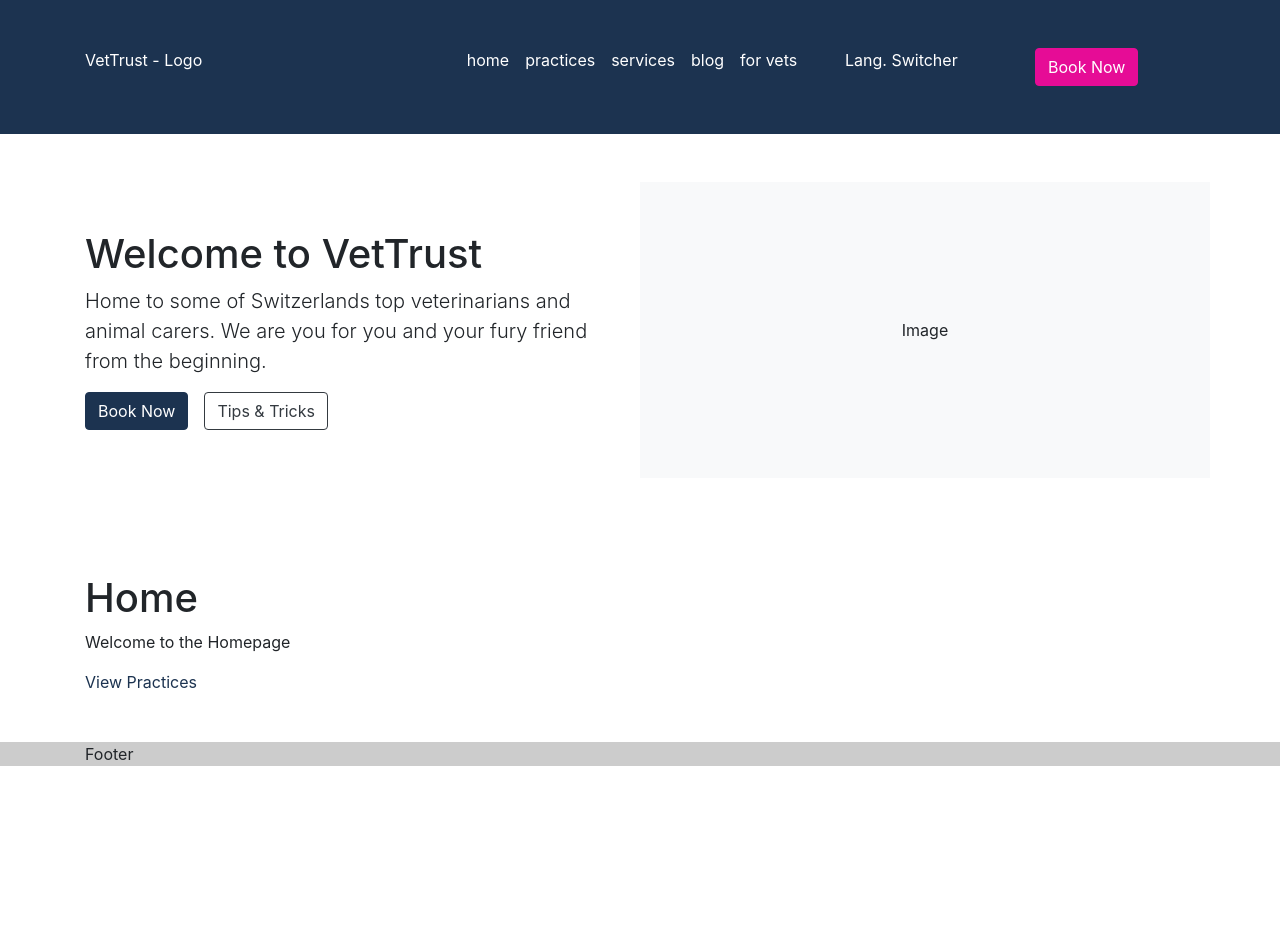
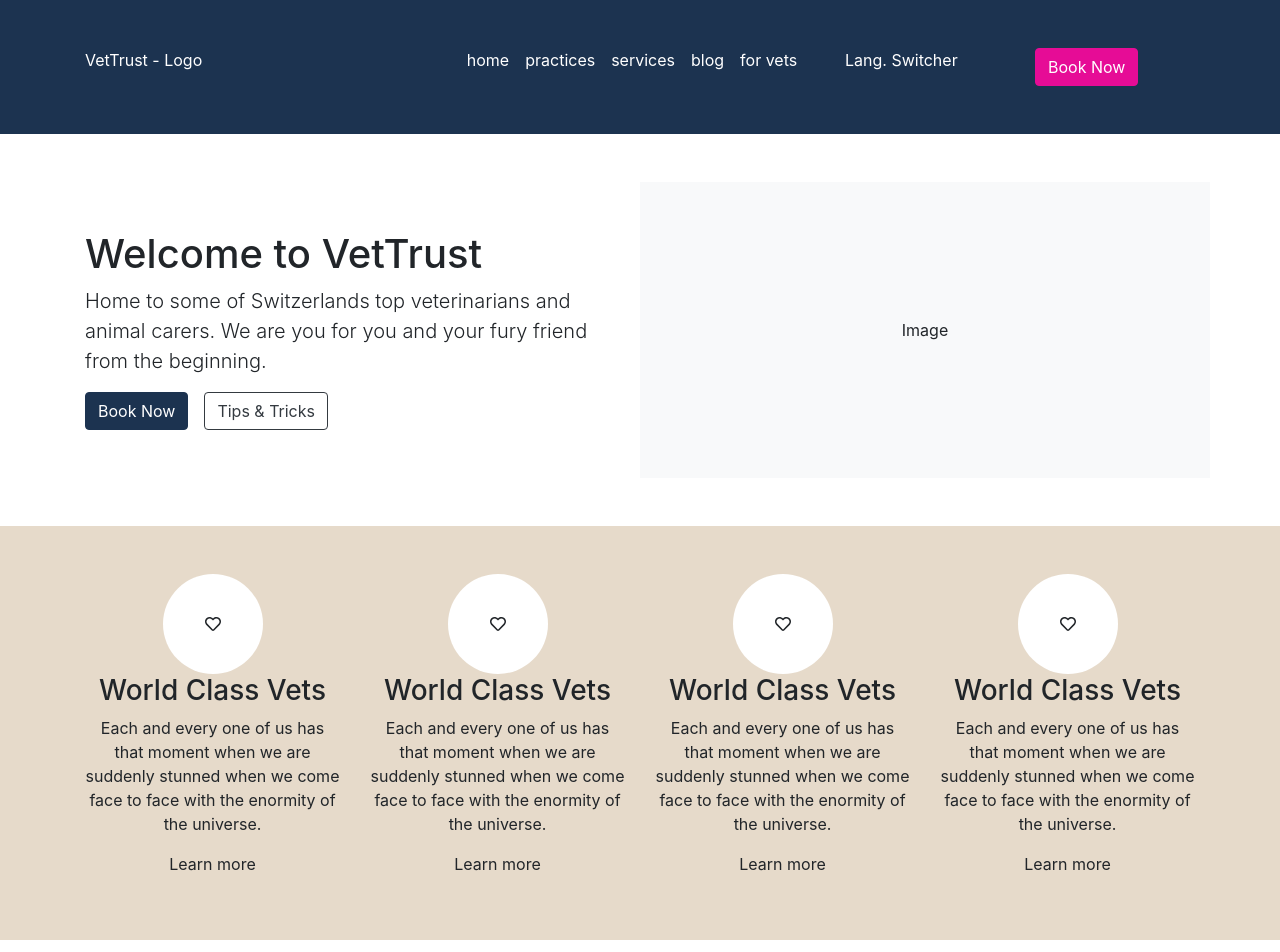
Before and after one commit to shonsirsha/sandbox, a Gatsby site: page / in a window 1280 px wide. Shown: the top 952 px of the page. Before the commit the page ends 800 px from the top, so only its background shows below. Built offline with nearby package versions, Linux system fonts and the light colour scheme; Gatsby itself is replaced by a stand-in of ours.

Commit message:
Quick "Features" pass

```diff
--- /dev/null
+++ b/src/components/Features/FeatureItem.js
@@ -0,0 +1,30 @@
+import React from "react"
+import { FaRegHeart } from "react-icons/fa"
+import styled from "styled-components"
+
+const IconWrapper = styled.div`
+  width: 100px;
+  height: 100px;
+  display: flex;
+  align-items: center;
+  justify-content: center;
+  margin: auto;
+  background-color: #fff;
+  border-radius: 100%;
+`
+
+export const FeatureItem = () => {
+  return (
+    <div>
+      <IconWrapper>
+        <FaRegHeart />
+      </IconWrapper>
+      <h3>World Class Vets</h3>
+      <p>
+        Each and every one of us has that moment when we are suddenly stunned
+        when we come face to face with the enormity of the universe.
+      </p>
+      <p>Learn more</p>
+    </div>
+  )
+}
--- /dev/null
+++ b/src/components/Features/FeatureList.js
@@ -0,0 +1,26 @@
+import React from "react"
+import { Container, Row, Col } from "react-bootstrap"
+import { FeatureItem } from "./FeatureItem"
+import styled from "styled-components"
+
+const FeatureListWrapper = styled.div`
+  /* Might need custom styles here */
+`
+
+export const FeatureList = () => {
+  return (
+    <FeatureListWrapper className="py-5 text-center bg-tan">
+      <Container>
+        <Row>
+          {[...Array(4)].map((_, i) => {
+            return (
+              <Col>
+                <FeatureItem key={i} />
+              </Col>
+            )
+          })}
+        </Row>
+      </Container>
+    </FeatureListWrapper>
+  )
+}
--- a/src/pages/index.js
+++ b/src/pages/index.js
@@ -4,11 +4,13 @@ import { Container } from "react-bootstrap"
 import Layout from "../components/layout"
 import SEO from "../components/seo"
 import { Hero } from "../components/Hero/Hero"
+import { FeatureList } from "../components/Features/FeatureList"
 
 const Index = () => (
   <Layout>
     <SEO title="Homepage" />
     <Hero variant="Home" />
+    <FeatureList />
     <Container className="py-5">
       <h1>Home</h1>
       <p>Welcome to the Homepage</p>
```
